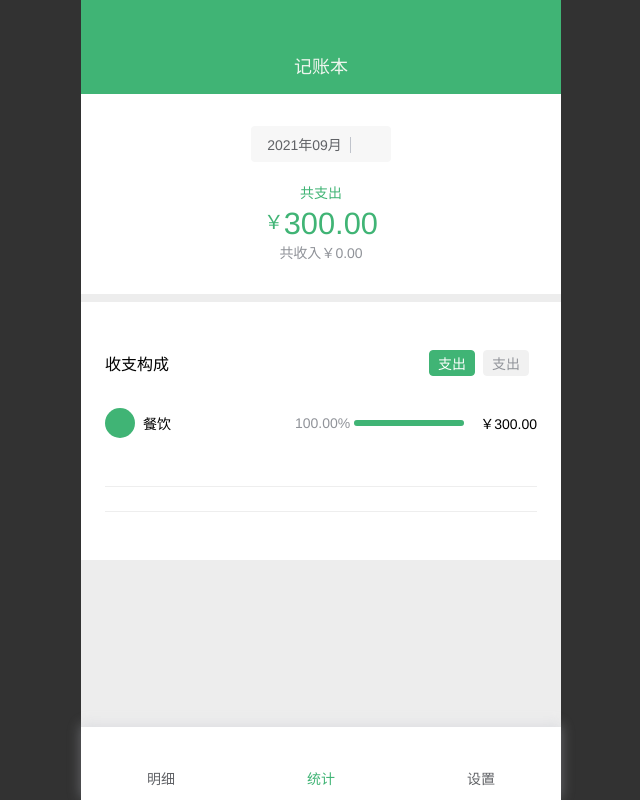
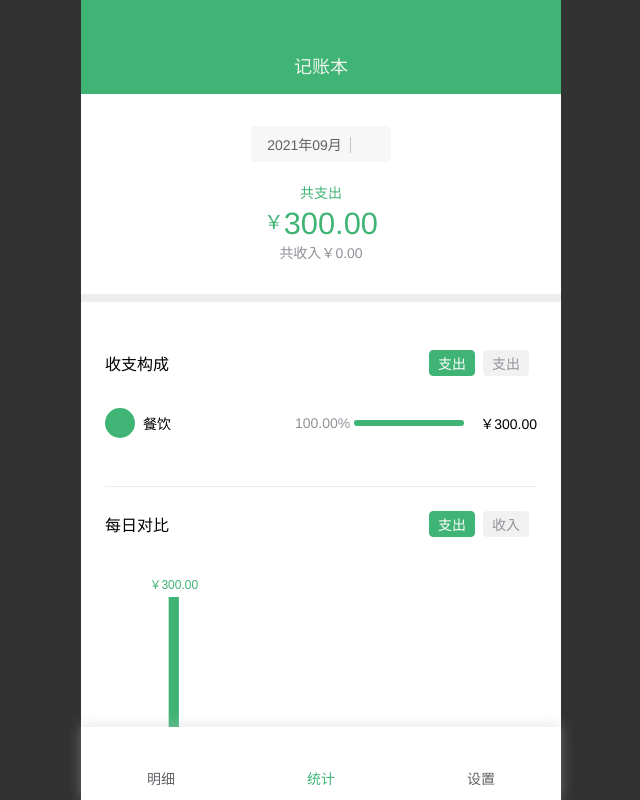
Before and after one commit to tgbf2674/wx-cash, a React (Create React App) app: page /#/analysis in a window 1280 px wide. Shown: the whole page, without its empty margins (319-959 px from the left). Built offline with nearby package versions, Linux system fonts and the light colour scheme.

Commit message:
引入echart,完成每日对比

```diff
--- a/package.json
+++ b/package.json
@@ -13,6 +13,8 @@
     "@types/react-router-dom": "^5.3.0",
     "@types/styled-components": "^5.1.14",
     "dayjs": "^1.10.7",
+    "echarts": "^4.7.0",
+    "echarts-for-react": "^2.0.16",
     "node-sass": "yarn:dart-sass",
     "react": "^17.0.2",
     "react-dom": "^17.0.2",
@@ -28,6 +30,7 @@
     "test": "react-scripts test",
     "eject": "react-scripts eject"
   },
+
   "eslintConfig": {
     "extends": [
       "react-app",
--- a/src/pages/Analysis/Analysis.tsx
+++ b/src/pages/Analysis/Analysis.tsx
@@ -10,6 +10,7 @@ import Divider from '../../components/Dividier';
 import {useState} from 'react';
 import CategorySection from './CategorySection';
 import MonthFilterSection from './MonthFilterSection';
+import DayAnalysis from './DayAnalysis';
 const StyledAnalysis = styled.div`
   flex-grow: 1;
   overflow: auto;
@@ -32,12 +33,12 @@ const Analysis: React.FC = () => {
   return (
     <Layout>
       <StyledAnalysis>
-        <MonthFilterSection monthRecord={selectedRecordList} month={month} showMonth={()=> toggleMonth(true)}></MonthFilterSection>
+        <MonthFilterSection monthRecord={selectedRecordList} month={month} showMonth={()=> toggleMonth(true)} />
         <Main>
           <CategorySection monthRecord={selectedRecordList}/>
 
           <Divider direction="horizontal" gap={24}/>
-
+          <DayAnalysis monthRecord={selectedRecordList} month={month}/>
 
           <Divider direction="horizontal" gap={24}/>
 
--- /dev/null
+++ b/src/pages/Analysis/DayAnalysis.tsx
@@ -0,0 +1,72 @@
+import * as React from 'react';
+import {useState} from 'react';
+import ReactEcharts from 'echarts-for-react';
+import styled from 'styled-components';
+import Button from '../../components/Button';
+import {parseMonthRecord, TMonthRecord, TRawRecord, TRecordType} from '../../hooks/useRecordList';
+import dayjs, {Dayjs} from 'dayjs';
+import {getDaysInMonth} from '../../lib/date';
+import {barChart} from '../../lib/chart';
+
+type TProps = {
+  month: Dayjs
+  monthRecord?: TMonthRecord
+}
+
+const Header = styled.div`
+  display: flex;
+  align-items: center;
+  justify-content: space-between;
+
+  > span {
+    font-size: ${props => props.theme.$mainTextSize};
+  }
+`;
+
+const Main = styled.div`
+  margin: 0 -24px;
+`;
+
+const getYData = (days: number[], rawRecordList: TRawRecord[]) => {
+  return days.map(d => {
+    const record = rawRecordList.find(r => dayjs(r.date).get('date') === d);
+    return record ? record.amount : 0.00;
+  });
+};
+
+const DayAnalysis: React.FC<TProps> = (props) => {
+  const {month, monthRecord} = props;
+  const [type, setType] = useState<TRecordType>('expense');
+  const rawRecordList = monthRecord ? parseMonthRecord(monthRecord).filter(r => r.type === type) : [];
+
+  const xDayData = getDaysInMonth(month);
+  const yDayData = getYData(xDayData, rawRecordList);
+  const dayChartOptions = barChart(xDayData, yDayData, type, '号');
+
+  return (
+    <section>
+      <Header>
+        <span>每日对比</span>
+
+        <span>
+          <Button recordType={type === 'expense' ? 'success' : 'none'}
+                  size="small"
+                  onClick={() => setType('expense')}>
+            支出
+          </Button>
+          <Button recordType={type === 'income' ? 'warning' : 'none'}
+                  size="small"
+                  onClick={() => setType('income')}>
+            收入
+          </Button>
+        </span>
+      </Header>
+
+      <Main>
+        <ReactEcharts option={dayChartOptions}/>
+      </Main>
+    </section>
+  );
+};
+
+export default DayAnalysis
```
Also changed, not shown: 1 other file (tests, documents, lock files or other folders).
